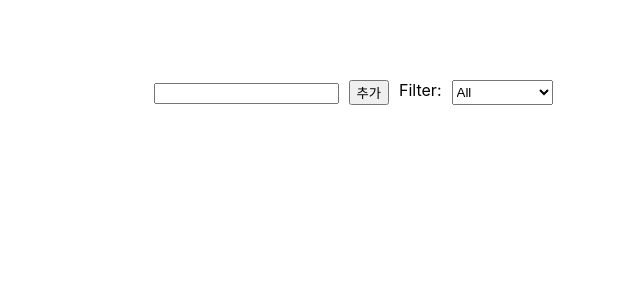
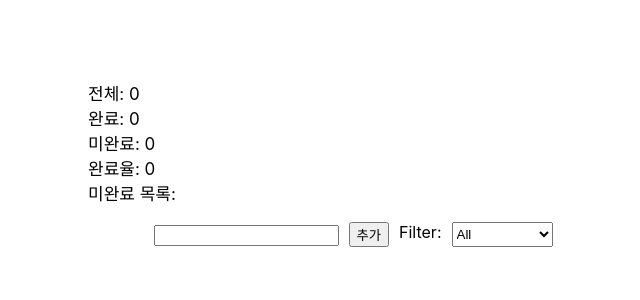
Before and after one commit to sbpark88/react-store, a React (Create React App) app: page / in a window 1280 px wide. Shown: the top 300 px of the page, without its empty margins (287-927 px from the left). Built offline with nearby package versions, Linux system fonts and the light colour scheme.

Commit message:
Add: Todo Stats

```diff
--- a/src/atoms/todoState.ts
+++ b/src/atoms/todoState.ts
@@ -19,12 +19,35 @@ export const todoListFilterState = atom<TodoListFilter>({
   default: "All",
 });
 
-export const filteredTodoListState = selector({
+export const filteredTodoListState = selector<TodoItem[]>({
   key: "filteredTodoListState",
   get: ({ get }) => {
     const filter = get(todoListFilterState);
     const list = get(todoListState);
     return filteredTodoList[filter](list);
+  },
+});
+
+export const todoListStatsState = selector({
+  key: "todoListStatsState",
+  get: ({ get }) => {
+    const todoList = get(todoListState);
+    const totalNum = todoList.length;
+    const totalCompletedNum = filteredTodoList.Completed(todoList).length;
+    const totalUncompletedNum = totalNum - totalCompletedNum;
+    const percentComplete =
+      totalNum === 0 ? 0 : limitDigit(totalCompletedNum / totalNum);
+    let uncompletedList = filteredTodoList
+      .Uncompleted(todoList)
+      .reduce((acc, cur) => `${acc} ${cur.text}`, "");
+
+    return {
+      totalNum,
+      totalCompletedNum,
+      totalUncompletedNum,
+      percentComplete,
+      uncompletedList,
+    };
   },
 });
 
@@ -39,6 +62,7 @@ const filteredTodoList: Record<
 
 const pickCompleted = (todo: TodoItem): boolean => todo.isComplete;
 const pickUncompleted = (todo: TodoItem): boolean => !todo.isComplete;
+const limitDigit = (num: number) => parseFloat(num.toFixed(2));
 
 export const deleteTodoItem = (list: TodoItem[], id: number): TodoItem[] =>
   list.filter((todo) => todo.id !== id);
--- /dev/null
+++ b/src/components/TodoListStats.tsx
@@ -0,0 +1,24 @@
+import React from "react";
+import { useRecoilValue } from "recoil";
+import { todoListStatsState } from "../atoms/todoState";
+
+const TodoListStats: React.FC = () => {
+  const {
+    totalNum,
+    totalCompletedNum,
+    totalUncompletedNum,
+    percentComplete,
+    uncompletedList,
+  } = useRecoilValue(todoListStatsState);
+  return (
+    <ul className="todos--stats">
+      <li>전체: {totalNum}</li>
+      <li>완료: {totalCompletedNum}</li>
+      <li>미완료: {totalUncompletedNum}</li>
+      <li>완료율: {percentComplete}</li>
+      <li>미완료 목록: {uncompletedList}</li>
+    </ul>
+  );
+};
+
+export default TodoListStats;
--- a/src/pages/TodoList.css
+++ b/src/pages/TodoList.css
@@ -4,6 +4,13 @@
   button {
     margin-left: 10px;
   }
+}
+
+.todos--stats {
+  list-style: none;
+  margin-left: 25%;
+  text-align: left;
+  font-size: 17px;
 }
 
 .todos--controls {
--- a/src/pages/TodoList.tsx
+++ b/src/pages/TodoList.tsx
@@ -5,12 +5,14 @@ import TodoItemCreator from "../components/TodoItemCreator";
 import "./TodoList.css";
 import SelectTodoListFilter from "../components/SelectTodoListFilter";
 import TodoItem from "../components/TodoItemView";
+import TodoListStats from "../components/TodoListStats";
 
 const TodoList: React.FC = () => {
   const todoList = useRecoilValue(filteredTodoListState);
 
   return (
     <section className="todos-container">
+      <TodoListStats />
       <div className="todos--controls">
         <TodoItemCreator />
         <SelectTodoListFilter />
```
